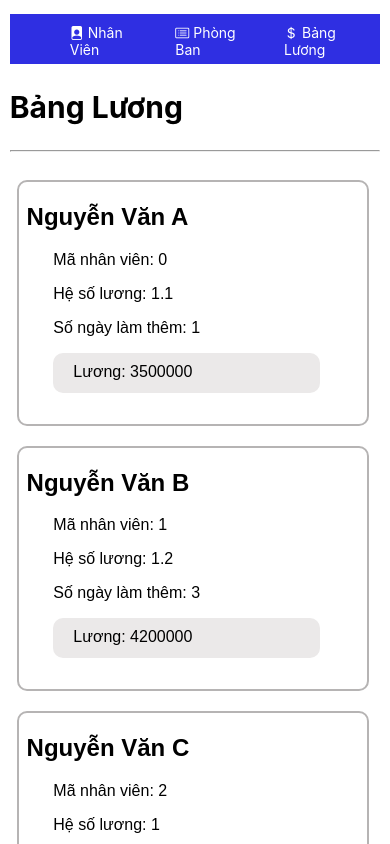
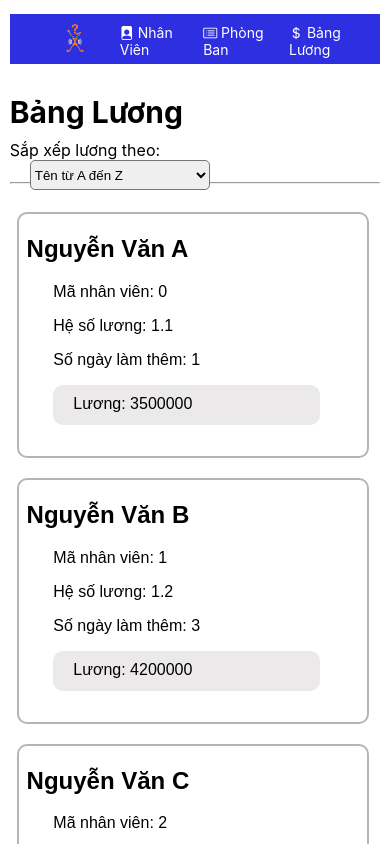
Before and after one commit to hoanggiang15029x/RJS101x_01-A_VN_DN_Assignment_2, a React (Create React App) app: page /salary in a window 390 px wide. Shown: the top 844 px of the page. Built offline with nearby package versions, Linux system fonts and the light colour scheme.

Commit message:
commit 11

```diff
--- a/package.json
+++ b/package.json
@@ -12,6 +12,7 @@
     "react-dom": "^18.1.0",
     "react-router-dom": "^6.3.0",
     "react-scripts": "5.0.1",
+    "react-select": "^5.3.2",
     "web-vitals": "^2.1.4"
   },
   "scripts": {
--- a/src/components/Header.js
+++ b/src/components/Header.js
@@ -2,12 +2,15 @@ import { Route, Routes, Link } from "react-router-dom";
 import React from "react";
 import "../index.css";
 
-export default function Header({ staff }) {
+export default function Header() {
   return (
     <>
       <div className="header-home">
         <nav>
           <ul>
+            <li>
+              <img src="/assets/images/funix.png" width="50px" />
+            </li>
             <li>
               <Link className="link" to="/">
                 <i className="bi bi-file-person-fill" /> Nhân Viên
--- a/src/index.css
+++ b/src/index.css
@@ -18,7 +18,6 @@ code {
 }
 
 .header-home {
-  padding-left: 30px;
   font-size: 20px;
   height: 50px;
   background-color: rgb(47, 47, 226);
@@ -32,7 +31,7 @@ ul {
 }
 
 li {
-  margin-left: 20px;
+  margin-right: 20px;
   margin-top: 10px;
 }
 
@@ -201,4 +200,8 @@ li {
     padding-left: 0px;
     font-size: 14px;
   }
+  .header_body {
+    display: block;
+    margin-bottom: 30px;
+  }
 }
--- a/src/pages/DepartmentPage.js
+++ b/src/pages/DepartmentPage.js
@@ -6,9 +6,14 @@ import DeparmentList from "../components/DeparmentList";
 export default function DepartmentPage({ deparmentList, chooseDeparment }) {
   return (
     <>
-      <Link className="link-staff" to="/department">
-        <h2>Phòng Ban</h2>
-      </Link>
+      <br />
+      <div className="header_body">
+        <Link className="link-staff" to="/department">
+          <h2 style={{ margin: "0" }}>Phòng Ban</h2>
+        </Link>
+        <div style={{ marginTop: "15px" }}></div>
+      </div>
+      <br />
       <hr />
       <br />
       <DeparmentList
--- a/src/pages/SalaryPage.js
+++ b/src/pages/SalaryPage.js
@@ -4,11 +4,35 @@ import "../index.css";
 import SalaryList from "../components/SalaryList";
 
 export default function SalaryPage({ staffList }) {
+  const options = [
+    { value: "chocolate", label: "Chocolate" },
+    { value: "strawberry", label: "Strawberry" },
+    { value: "vanilla", label: "Vanilla" },
+  ];
   return (
     <div>
-      <Link className="link-staff" to="/salary">
-        <h2>Bảng Lương</h2>
-      </Link>
+      <br />
+      <div className="header_body">
+        <Link className="link-staff" to="/salary">
+          <h2 style={{ margin: "0" }}>Bảng Lương</h2>
+        </Link>
+        <div style={{ marginTop: "10px" }}>
+          Sắp xếp lương theo:
+          <select
+            style={{
+              width: "180px",
+              marginLeft: "20px",
+              height: "30px",
+              borderRadius: "5px",
+            }}
+          >
+            <option>Tên từ A đến Z</option>
+            <option>Lương tăng dần</option>
+            <option>Lương giảm dần</option>
+          </select>
+        </div>
+      </div>
+      <br />
       <hr />
       <br />
       <SalaryList staffList={staffList} />
--- a/src/pages/StaffPage.js
+++ b/src/pages/StaffPage.js
@@ -1,4 +1,3 @@
-import React, { useState } from "react";
 import { Link } from "react-router-dom";
 import "../index.css";
 import StaffList from "../components/StaffList";
@@ -14,19 +13,17 @@ export default function StaffPage({
       <br />
       <div className="header_body">
         <Link className="link-staff" to="/">
-          <h2 style={{ margin: "0" }}>
-            <b>Nhân Viên</b>
-          </h2>
+          <h2 style={{ margin: "0" }}>Nhân Viên</h2>
         </Link>
-        <div style={{ marginTop: "15px" }}>
+        <div style={{ marginTop: "10px" }}>
           <input
-            style={{ width: "300px", height: "20px" }}
+            style={{ width: "200px", height: "20px" }}
             placeholder="Nhập tên cần tìm...."
             onChange={onTextInputChange}
           />
           <Link to="/find-staff">
             <button className="button-find" onClick={findStaff}>
-              Tìm
+              <i className="bi bi-search" /> Tìm
             </button>
           </Link>
         </div>
```
Also changed, not shown: public/assets/images/funix.png (added), 1 other file (tests, documents, lock files or other folders).
